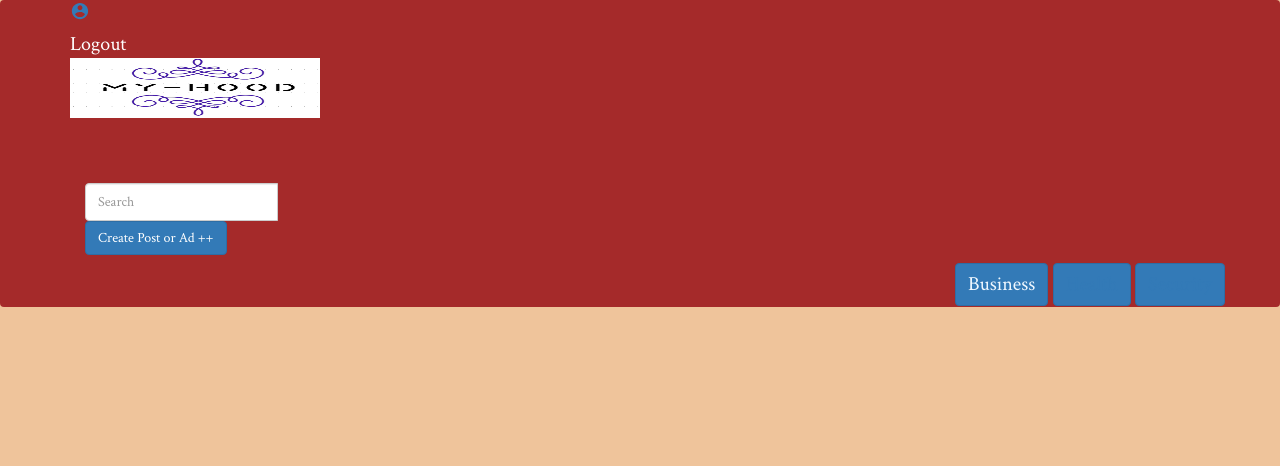
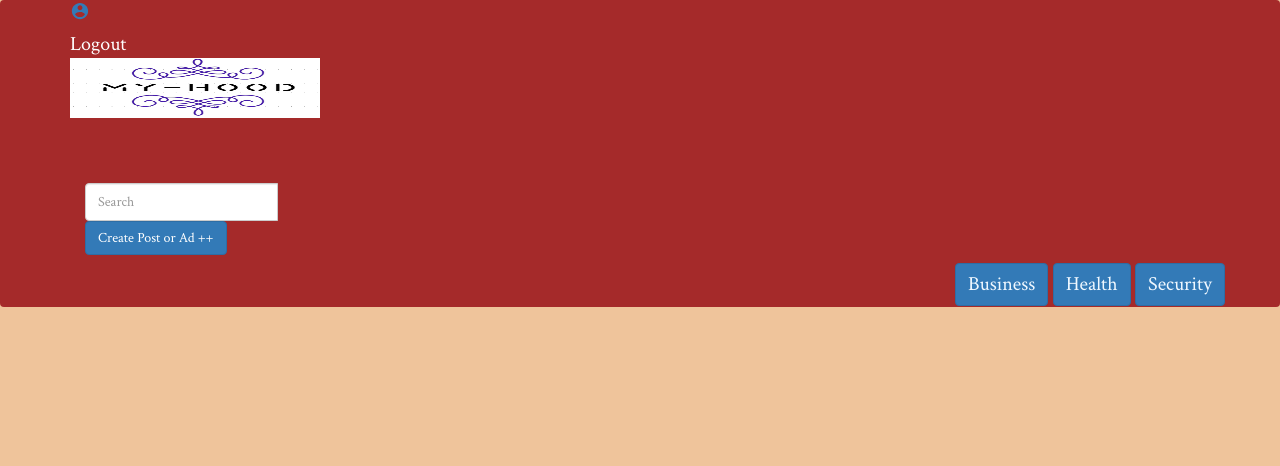
Before and after one commit to willyowi/my-hood, a Django app: page / in a window 1280 px wide. Shown: the top 466 px of the page. Run offline with Django 3.2, Linux system fonts and the light colour scheme; the visitor is signed in with stand-in values (Sample User, id 1); data that the repository does not hold is empty; some libraries are stand-ins or nearby versions.

Commit message:
add changes

```diff
--- a/hood/templates/navbar.html
+++ b/hood/templates/navbar.html
@@ -34,8 +34,8 @@
      </form>
     <section class="navbar-right" >
      <button class="btn btn-primary" ><a href="" style="color: aliceblue">Business</a></button>
-      <button class="btn btn-primary"  ><a href="">Health</a></button>
-      <button class="btn btn-primary"  ><a href="">Security</a></button>
+      <button class="btn btn-primary"  ><a href=""style="color: aliceblue">Health</a></button>
+      <button class="btn btn-primary"  ><a href=""style="color: aliceblue">Security</a></button>
 
 
 
```
